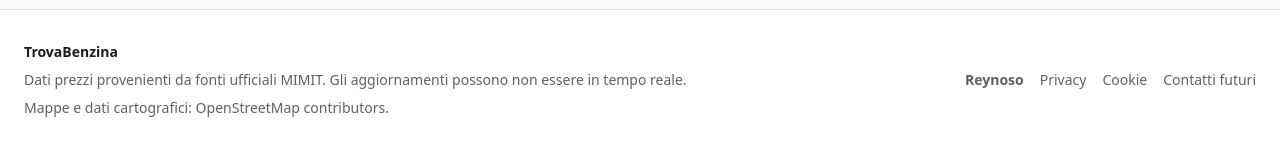
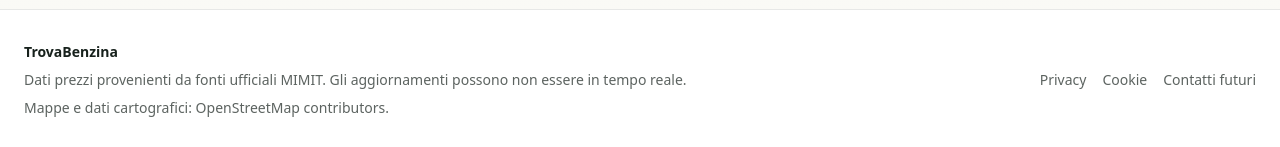
Before and after one commit to HugoReynoso/TrovaBenzina-frontend, a Next.js app: page /accise-benzina in a window 1280 px wide. Shown: the part 1371-1518 px from the top of the page. Built offline with nearby package versions, Linux system fonts and the light colour scheme.

Commit message:
Fix province search after geolocation

```diff
--- a/src/components/Footer.tsx
+++ b/src/components/Footer.tsx
@@ -12,14 +12,6 @@ export function Footer() {
           <p className="mt-2">Mappe e dati cartografici: OpenStreetMap contributors.</p>
         </div>
         <nav aria-label="Link footer" className="flex flex-wrap items-center gap-x-4 gap-y-2 md:justify-end">
-          <a
-            className="text-sm font-bold text-ink/62 hover:text-petrol hover:underline"
-            href="https://hugoreynoso.github.io/#progetti"
-            target="_blank"
-            rel="noreferrer"
-          >
-            Reynoso
-          </a>
           <Link className="hover:text-petrol hover:underline" href="/privacy">
             Privacy
           </Link>
--- a/src/features/stations/HomeExperience.tsx
+++ b/src/features/stations/HomeExperience.tsx
@@ -133,6 +133,11 @@ export function HomeExperience({ cities, provinces, initialCity, initialProvince
   function handleProvinceChange(nextProvinceId: number) {
     userSelectedProvinceRef.current = true;
     setProvinceId(nextProvinceId);
+  }
+
+  function searchSelectedProvince() {
+    userSelectedProvinceRef.current = true;
+    setSearchVersion((version) => version + 1);
   }
 
   async function requestUserPosition() {
@@ -319,7 +324,7 @@ export function HomeExperience({ cities, provinces, initialCity, initialProvince
               <div className="min-w-0">
                 <p className="text-xs font-black uppercase tracking-[0.08em] text-petrol md:text-sm md:normal-case md:tracking-normal">Trova il pieno che fa meno male.</p>
                 <h1 className="mt-1 text-xl font-black leading-tight text-ink md:text-4xl">
-                Prezzo {fuelType.toLowerCase()} in provincia di {selectedProvince.name}
+                  Prezzo {fuelType.toLowerCase()} in provincia di {selectedProvince.name}
                 </h1>
               </div>
               <button
@@ -340,7 +345,7 @@ export function HomeExperience({ cities, provinces, initialCity, initialProvince
               <button
                 type="button"
                 className="inline-flex h-11 items-center justify-center gap-2 rounded-md bg-petrol px-4 text-sm font-black text-white shadow-sm transition hover:bg-[#104955] md:h-12"
-                onClick={() => setSearchVersion((version) => version + 1)}
+                onClick={searchSelectedProvince}
               >
                 <Search size={17} aria-hidden="true" />
                 Trova
```
